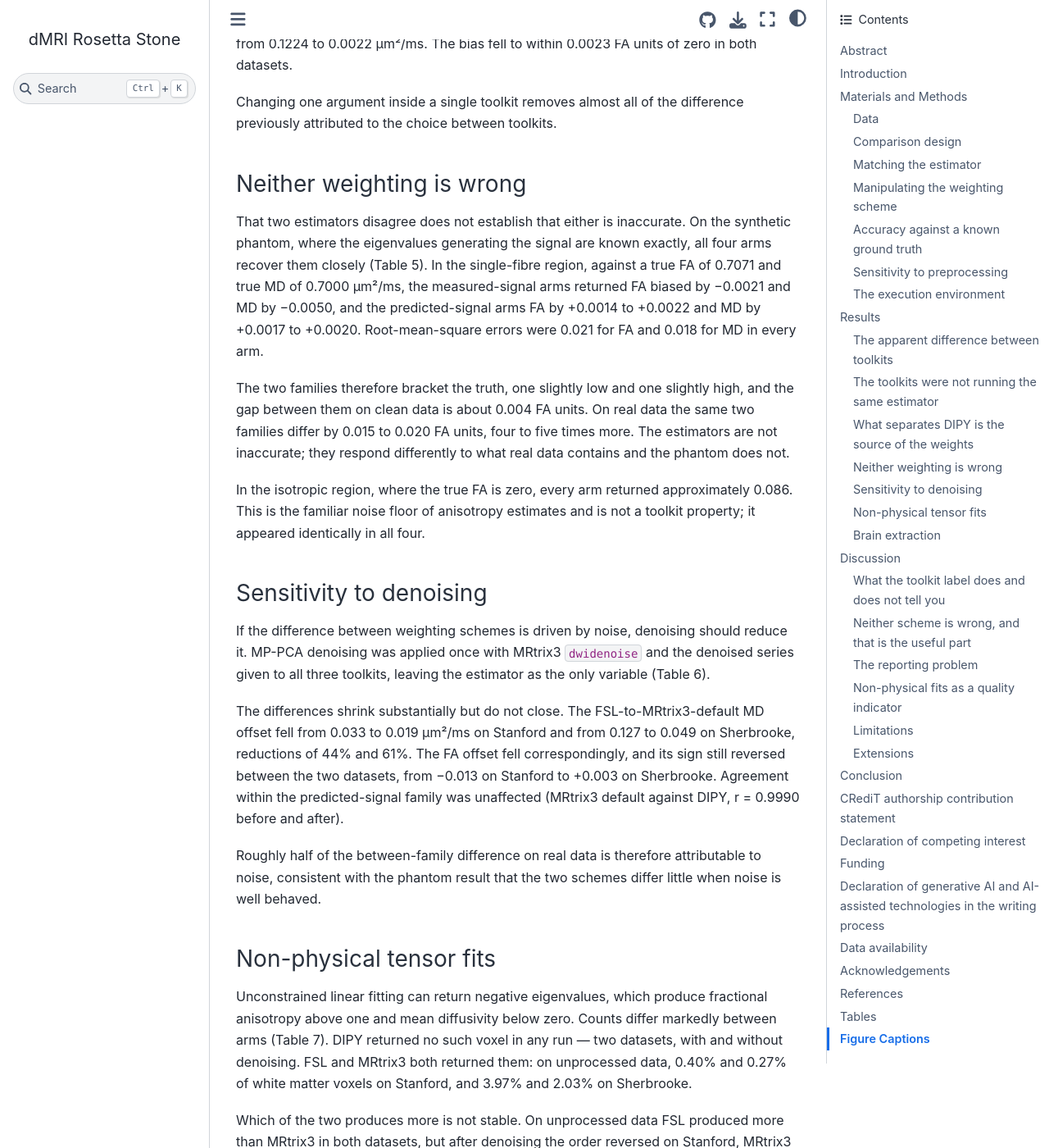
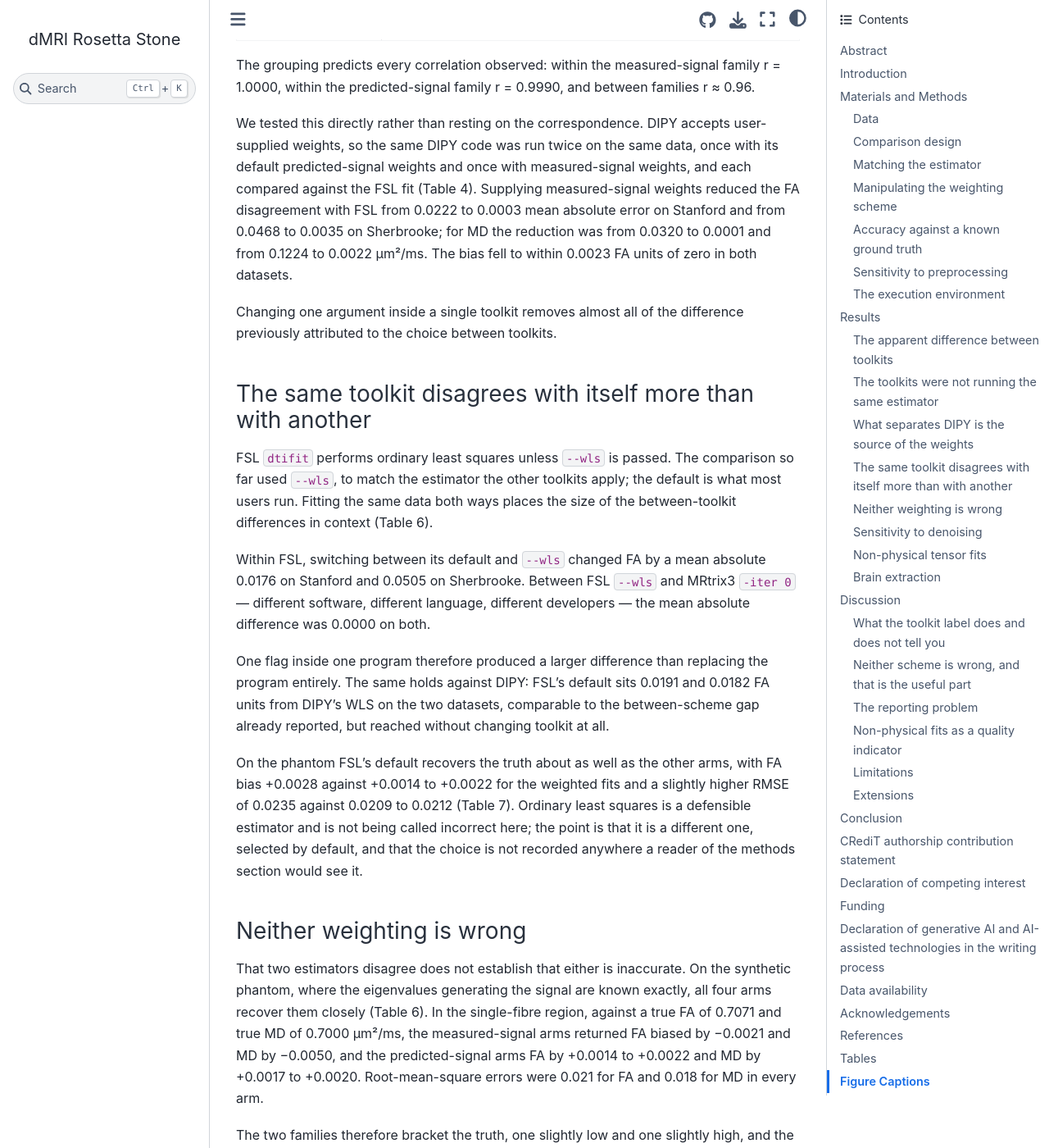
Before and after one commit to happybrotherhood/dmri-rosetta-stone, a Jupyter Book: the page built from article_jnm.md, in a window 1280 px wide and 1400 px high, scrolled down 11517 px. Shown: the whole window at 82% size. Built offline with Jupyter Book 1.0.4 settings and Sphinx 7.4.7 and the Sphinx Book theme 1.1.4, drawn with Linux system fonts in a browser that asks for light colours; pages that are not in the unit, such as notebooks, are missing from menus; some of the changed text lies outside the part shown.

Commit message:
Add FSL's default estimator and pre-empt the documentation objection
Two additions aimed at the reviewer objections most likely to hold the
paper up.

FSL dtifit performs ordinary least squares unless --wls is passed, so the
configuration most FSL users actually run was missing from the comparison.
Adding it produces the cleanest statement of the paper's claim: switching
FSL between its own default and --wls changes FA by 0.0176 mean absolute
units on Stanford and 0.0505 on Sherbrooke, while replacing FSL entirely
with MRtrix3 at a matched estimator changes it by 0.0000. One flag inside
one program outweighs the choice of program. On the phantom FSL's default
recovers truth about as well as the weighted fits, so this is a difference
between defensible estimators rather than an error.

The Introduction now answers the objection that all of this is documented.
Each choice is indeed documented by the project that made it; what is not
documented is that these choices account for what the field attributes to
software, that one argument removes them, and that none of the estimators
is inaccurate.

Adds --fsl-ols to generate_fa_maps.py, extends phantom_accuracy.py with the
OLS arm, adds Table 5 and renumbers the tables that follow.

Co-Authored-By: Claude Opus 5 (1M context) <noreply@anthropic.com>

```diff
--- a/article_jnm.md
+++ b/article_jnm.md
@@ -8,15 +8,15 @@
 
 ## Abstract
 
-**Background.** Differences between diffusion MRI toolkits are commonly attributed to the software. Which component is responsible is rarely established.
+**Background.** Differences between diffusion MRI toolkits are commonly attributed to the software, without establishing which component is responsible.
 
-**New method.** We compared tensor fits from FSL, MRtrix3 and DIPY on two open datasets, holding every input constant: the same volumes and gradient tables, one brain mask, one single-shell subset, no preprocessing. We then varied the estimator rather than the toolkit, validating each arm against a phantom with known eigenvalues.
+**New method.** We compared tensor fits from FSL, MRtrix3 and DIPY on two open datasets, holding every input constant, then varied the estimator rather than the toolkit and validated each arm against a phantom with known eigenvalues.
 
-**Results.** At each toolkit's default the three appeared to disagree, FSL diverging from the other two. This was an artefact of unmatched estimators: MRtrix3 defaults to two iterations of reweighted least squares, not the plain weighted least squares used elsewhere. Matched to plain WLS, FSL and MRtrix3 agree exactly (r = 1.0000, MAE 0.0000). DIPY differs because it takes its weights from the signal predicted by an initial OLS fit rather than the measured signal; supplying measured-signal weights cuts its disagreement with FSL from 0.0222 to 0.0003 FA units on one dataset, 0.0468 to 0.0035 on the other. Against ground truth every arm recovers FA to within 0.002, so neither weighting is wrong.
+**Results.** At each toolkit's default the three appeared to disagree. This was an artefact of unmatched estimators: MRtrix3 iterates its reweighting twice by default and FSL performs ordinary least squares unless asked otherwise. Matched to plain weighted least squares, FSL and MRtrix3 agree exactly (r = 1.0000, mean absolute error 0.0000). DIPY differs because it weights by a predicted rather than a measured signal; supplying measured-signal weights cuts its disagreement with FSL from 0.0222 to 0.0003 FA units on one dataset, 0.0468 to 0.0035 on the other. Switching FSL between its own default and `--wls` changed FA by 0.0176 and 0.0505, more than replacing FSL with another toolkit. Against phantom ground truth every arm recovers FA to within 0.003, so no estimator is inaccurate.
 
 **Comparison with existing methods.** Earlier work measures variability across whole pipelines and reports it as software-dependent. Isolating the fit and manipulating the estimator shows the dependence is on the weighting scheme and on defaults, not the implementation.
 
-**Conclusions.** Implementations of the same estimator agree to numerical precision. What differs is the estimator each toolkit applies by default, which is not visible from the command a user runs. Reporting the toolkit is insufficient; the estimator and its settings should be reported.
+**Conclusions.** Implementations of the same estimator agree to numerical precision. What differs is the estimator each applies by default, which the command a user runs does not reveal. Reporting the toolkit is insufficient; the estimator and its settings should be reported.
 
 **Keywords:** diffusion MRI; tensor fitting; weighted least squares; reproducibility; benchmarking; software defaults
 
@@ -35,6 +35,8 @@ Such studies leave a narrower question open: when the *only* thing that differs
 We built a containerised environment in which all three toolkits run on byte-identical data, used it to run the controlled comparison, and then followed the difference to its source. The instrument and the measurement are reported together because neither is much use alone.
 
 Four questions are addressed. First, how far do FSL, MRtrix3 and DIPY agree on fractional anisotropy and mean diffusivity given identical input? Second, are the toolkits in fact running the same estimator, or does each apply a different one by default? Third, if the estimator is matched, does the disagreement persist? Fourth, when the toolkits disagree, is any of them wrong — a question that requires a ground truth the real data cannot supply.
+
+Each of the estimator choices we identify is documented by the project that made it. MRtrix3 states that `dwi2tensor` iterates its reweighting twice; DIPY cites Chung et al. (2006) for its weighting; FSL's `--wls` flag is described in its own help text. What is not documented anywhere is the consequence: that these choices, rather than the implementations, account for the differences the field attributes to software; that they can be removed by a single argument; and that none of the estimators involved is inaccurate. Reading three manuals establishes that the components differ. It does not establish which difference matters, by how much, or whether any of them is wrong — and those are the questions a researcher choosing a toolkit actually faces.
 
 We report the comparison on two open datasets acquired at different sites under different protocols, on a synthetic phantom whose generating eigenvalues are known, and under a direct manipulation of the weighting scheme. Every value can be regenerated from openly available data.
 
@@ -181,9 +183,19 @@ We tested this directly rather than resting on the correspondence. DIPY accepts
 
 Changing one argument inside a single toolkit removes almost all of the difference previously attributed to the choice between toolkits.
 
+### The same toolkit disagrees with itself more than with another
+
+FSL `dtifit` performs ordinary least squares unless `--wls` is passed. The comparison so far used `--wls`, to match the estimator the other toolkits apply; the default is what most users run. Fitting the same data both ways places the size of the between-toolkit differences in context (Table 6).
+
+Within FSL, switching between its default and `--wls` changed FA by a mean absolute 0.0176 on Stanford and 0.0505 on Sherbrooke. Between FSL `--wls` and MRtrix3 `-iter 0` — different software, different language, different developers — the mean absolute difference was 0.0000 on both.
+
+One flag inside one program therefore produced a larger difference than replacing the program entirely. The same holds against DIPY: FSL's default sits 0.0191 and 0.0182 FA units from DIPY's WLS on the two datasets, comparable to the between-scheme gap already reported, but reached without changing toolkit at all.
+
+On the phantom FSL's default recovers the truth about as well as the other arms, with FA bias +0.0028 against +0.0014 to +0.0022 for the weighted fits and a slightly higher RMSE of 0.0235 against 0.0209 to 0.0212 (Table 7). Ordinary least squares is a defensible estimator and is not being called incorrect here; the point is that it is a different one, selected by default, and that the choice is not recorded anywhere a reader of the methods section would see it.
+
 ### Neither weighting is wrong
 
-That two estimators disagree does not establish that either is inaccurate. On the synthetic phantom, where the eigenvalues generating the signal are known exactly, all four arms recover them closely (Table 5). In the single-fibre region, against a true FA of 0.7071 and true MD of 0.7000 µm²/ms, the measured-signal arms returned FA biased by −0.0021 and MD by −0.0050, and the predicted-signal arms FA by +0.0014 to +0.0022 and MD by +0.0017 to +0.0020. Root-mean-square errors were 0.021 for FA and 0.018 for MD in every arm.
+That two estimators disagree does not establish that either is inaccurate. On the synthetic phantom, where the eigenvalues generating the signal are known exactly, all four arms recover them closely (Table 6). In the single-fibre region, against a true FA of 0.7071 and true MD of 0.7000 µm²/ms, the measured-signal arms returned FA biased by −0.0021 and MD by −0.0050, and the predicted-signal arms FA by +0.0014 to +0.0022 and MD by +0.0017 to +0.0020. Root-mean-square errors were 0.021 for FA and 0.018 for MD in every arm.
 
 The two families therefore bracket the truth, one slightly low and one slightly high, and the gap between them on clean data is about 0.004 FA units. On real data the same two families differ by 0.015 to 0.020 FA units, four to five times more. The estimators are not inaccurate; they respond differently to what real data contains and the phantom does not.
 
@@ -221,7 +233,9 @@ Disagreements concentrate at the cortical boundary and, distinctively, at the la
 
 The result that organises the others is that FSL and MRtrix3, given the same estimator, return the same tensor to numerical precision. Two independent implementations — different languages, different groups, different decades — agree at r = 1.0000 with a mean voxelwise difference of about 10⁻⁴ FA units. Implementation quality is not the variable.
 
-What varies is which estimator each toolkit applies when the user does not specify one. MRtrix3 ships two iterations of reweighted least squares; FSL performs a single weighted fit when asked for `--wls` and ordinary least squares otherwise; DIPY performs a single weighted fit but derives the weights differently, from a preliminary OLS prediction rather than from the measured signal. None of this appears in the command a user types. `dwi2tensor dwi.mif tensor.mif` and `dtifit --wls ...` look like the same operation described in two dialects, which is how the field generally treats them, and they are not.
+What varies is which estimator each toolkit applies when the user does not specify one. MRtrix3 ships two iterations of reweighted least squares; FSL performs ordinary least squares unless `--wls` is passed; DIPY performs a single weighted fit but derives the weights from a preliminary OLS prediction rather than from the measured signal. None of this appears in the command a user types. `dwi2tensor dwi.mif tensor.mif` and `dtifit -k data -o out ...` look like the same operation described in two dialects, which is how the field generally treats them, and they are not.
+
+The comparison within FSL makes the size of this plain. Changing one flag in one program moved FA by 0.0176 and 0.0505 mean absolute units on the two datasets, while replacing that program with MRtrix3 at a matched estimator moved it by 0.0000. Whatever "software-related variability" denotes, it is not a property of the software.
 
 This reframes what "software-related variability" means in dMRI. Reported differences between toolkits are real, and our first analysis reproduced them, but they are not differences between codebases. They are differences between statistical estimators that happen to be bundled as defaults. The distinction matters because the two have different remedies: a codebase difference would require the developers to act, whereas an estimator difference can be removed by the analyst, in our case with a single command-line argument.
 
@@ -343,12 +357,13 @@ Veraart J, Novikov DS, Christiaens D, Ades-aron B, Sijbers J, and Fieremans E (2
 
 **Table 1. Tensor-fitting configurations compared.** The first three rows are each toolkit as a user would normally invoke it; the fourth places MRtrix3 on the same estimator as the other two. Weighting scheme as documented by each project.
 
-| Arm | Command | Weights derived from | Iterations |
-|---|---|---|---|
-| FSL | `dtifit --wls` | measured signal | 1 |
-| MRtrix3, default | `dwi2tensor` | predicted signal | 2 |
-| DIPY | `TensorModel(fit_method="WLS")` | predicted signal (initial OLS fit) | 1 |
-| MRtrix3, matched | `dwi2tensor -iter 0` | measured signal | 1 |
+| Arm | Command | Estimator | Weights derived from | Is it the default? |
+|---|---|---|---|---|
+| FSL, default | `dtifit` | OLS | unweighted | yes |
+| FSL, weighted | `dtifit --wls` | WLS | measured signal | no |
+| MRtrix3, default | `dwi2tensor` | WLS + 2 IWLS | predicted signal | yes |
+| MRtrix3, matched | `dwi2tensor -iter 0` | WLS | measured signal | no |
+| DIPY | `TensorModel(fit_method="WLS")` | WLS | predicted signal, from an initial OLS fit | yes |
 
 **Table 2. Toolkits at their default settings.** Agreement over white matter voxels (FA > 0.2 in all three), with every input held identical. Pearson r, mean absolute error (MAE) and Bland-Altman mean bias. MD in µm²/ms. Statistics use only physically admissible voxels (FA in [0, 1]; 0 < MD ≤ 3.0 × 10⁻³ mm²/s). Mask DSC compares each pair of brain extractions, each tool run on the input its algorithm expects.
 
@@ -395,7 +410,18 @@ Veraart J, Novikov DS, Christiaens D, Ades-aron B, Sijbers J, and Fieremans E (2
 | Sherbrooke | predicted (default) | 0.9173 | 0.0468 | -0.0201 | 0.9136 | 0.1224 | +0.1224 |
 |  | measured (as FSL) | 0.9949 | 0.0035 | -0.0023 | 0.9962 | 0.0022 | +0.0022 |
 
-**Table 5. Accuracy against a known ground truth.** Synthetic phantom, SNR approximately 30. FSL `--wls`, MRtrix3 `-iter 0` and DIPY WLS are the same estimator; MRtrix3's default is listed separately. Crossing-fibre region excluded. MD in µm²/ms.
+**Table 5. The same toolkit against itself.** FSL `dtifit` at its default (ordinary least squares) compared with FSL `--wls`, and with the matched-estimator fits from the other toolkits. White matter voxels admissible in every arm.
+
+| Dataset | Comparison | FA r | FA MAE | FA bias |
+|---|---|---|---|---|
+| Stanford | FSL `--wls` vs. FSL default (OLS) | 0.9649 | 0.0176 | +0.0016 |
+|  | FSL `--wls` vs. MRtrix3 `-iter 0` | 1.0000 | 0.0000 | −0.0000 |
+|  | FSL default (OLS) vs. DIPY WLS | 0.9921 | 0.0191 | −0.0171 |
+| Sherbrooke | FSL `--wls` vs. FSL default (OLS) | 0.9069 | 0.0505 | +0.0166 |
+|  | FSL `--wls` vs. MRtrix3 `-iter 0` | 1.0000 | 0.0000 | +0.0000 |
+|  | FSL default (OLS) vs. DIPY WLS | 0.9884 | 0.0182 | +0.0013 |
+
+**Table 6. Accuracy against a known ground truth.** Synthetic phantom, SNR approximately 30. FSL `--wls`, MRtrix3 `-iter 0` and DIPY WLS are the same estimator; MRtrix3's default and FSL's default are listed separately. Crossing-fibre region excluded. MD in µm²/ms.
 
 *Isotropic region — true FA = 0.0000, true MD = 0.9000*
 
@@ -405,6 +431,7 @@ Veraart J, Novikov DS, Christiaens D, Ades-aron B, Sijbers J, and Fieremans E (2
 | MRtrix3 -iter 0 (WLS) | 0.0858 | +0.0858 | 0.0900 | 0.8909 | -0.0091 | 0.0248 |
 | DIPY WLS | 0.0862 | +0.0862 | 0.0905 | 0.9046 | +0.0046 | 0.0238 |
 | MRtrix3 default (IWLS) | 0.0865 | +0.0865 | 0.0908 | 0.9046 | +0.0046 | 0.0238 |
+| FSL default (OLS) | 0.0865 | +0.0865 | 0.0908 | 0.9046 | +0.0046 | 0.0238 |
 
 *Single Fibre region — true FA = 0.7071, true MD = 0.7000*
 
@@ -414,8 +441,9 @@ Veraart J, Novikov DS, Christiaens D, Ades-aron B, Sijbers J, and Fieremans E (2
 | MRtrix3 -iter 0 (WLS) | 0.7050 | -0.0021 | 0.0212 | 0.6950 | -0.0050 | 0.0180 |
 | DIPY WLS | 0.7085 | +0.0014 | 0.0209 | 0.7017 | +0.0017 | 0.0174 |
 | MRtrix3 default (IWLS) | 0.7093 | +0.0022 | 0.0209 | 0.7020 | +0.0020 | 0.0175 |
+| FSL default (OLS) | 0.7099 | +0.0028 | 0.0235 | 0.7021 | +0.0021 | 0.0176 |
 
-**Table 6. Sensitivity to denoising.** The same comparison after MP-PCA denoising applied once and given to all three toolkits. Toolkits at their default settings, as in Table 2. MD in µm²/ms.
+**Table 7. Sensitivity to denoising.** The same comparison after MP-PCA denoising applied once and given to all three toolkits. Toolkits at their default settings, as in Table 2. MD in µm²/ms.
 
 | Dataset | Comparison | FA bias raw | FA bias denoised | MD bias raw | MD bias denoised |
 |---|---|---|---|---|---|
--- a/phantom_accuracy.txt
+++ b/phantom_accuracy.txt
@@ -10,6 +10,7 @@ ISOTROPIC   true FA = 0.0000, true MD = 0.9000 um^2/ms
   MRtrix3 -iter 0 (WLS)        0.0858   +0.0858   0.0900    0.8909   -0.0091   0.0248
   DIPY WLS                     0.0862   +0.0862   0.0905    0.9046   +0.0046   0.0238
   MRtrix3 default (IWLS)       0.0865   +0.0865   0.0908    0.9046   +0.0046   0.0238
+  FSL default (OLS)            0.0865   +0.0865   0.0908    0.9046   +0.0046   0.0238
 
 SINGLE FIBRE   true FA = 0.7071, true MD = 0.7000 um^2/ms
   arm                         FA mean   FA bias  FA RMSE   MD mean   MD bias  MD RMSE
@@ -17,3 +18,4 @@ SINGLE FIBRE   true FA = 0.7071, true MD = 0.7000 um^2/ms
   MRtrix3 -iter 0 (WLS)        0.7050   -0.0021   0.0212    0.6950   -0.0050   0.0180
   DIPY WLS                     0.7085   +0.0014   0.0209    0.7017   +0.0017   0.0174
   MRtrix3 default (IWLS)       0.7093   +0.0022   0.0209    0.7020   +0.0020   0.0175
+  FSL default (OLS)            0.7099   +0.0028   0.0235    0.7021   +0.0021   0.0176
```
Also changed, not shown: other parts of article_jnm.md (+3 -3 lines), 2 other files.
